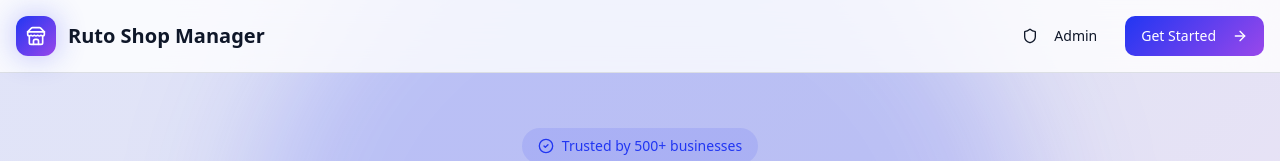
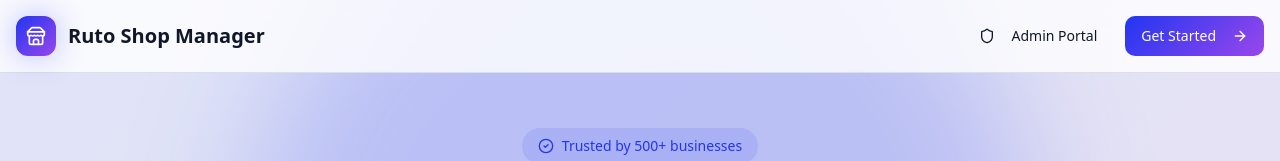
Before and after one commit to ytjstudio/ytjshopmanager, a React (Vite) app: page / in a window 1280 px wide. Shown: the top 161 px of the page. Built offline with nearby package versions, Linux system fonts and the light colour scheme; the HTML template or start-up script is replaced by a standard one.

Commit message:
Changes
Co-authored-by: ytjstudio <302637782+ytjstudio@users.noreply.github.com>

```diff
--- a/src/pages/Index.tsx
+++ b/src/pages/Index.tsx
@@ -64,9 +64,9 @@ export default function Index() {
           </div>
           <div className="flex items-center gap-3">
             <Button variant="ghost" asChild>
-              <Link to="/admin">
+              <Link to="/admin-login">
                 <Shield className="mr-2 h-4 w-4" />
-                Admin
+                Admin Portal
               </Link>
             </Button>
             <Button asChild className="gradient-primary hover:opacity-90">
```
